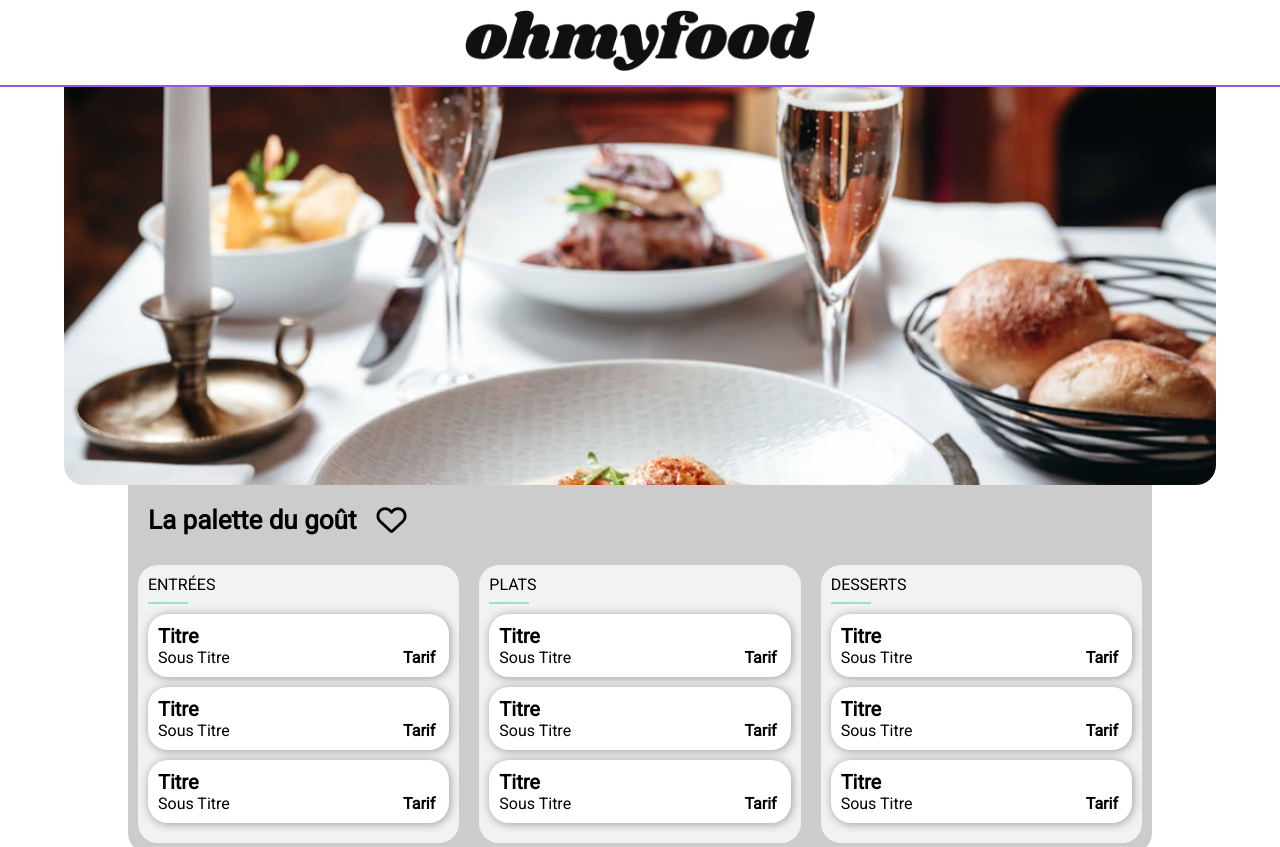
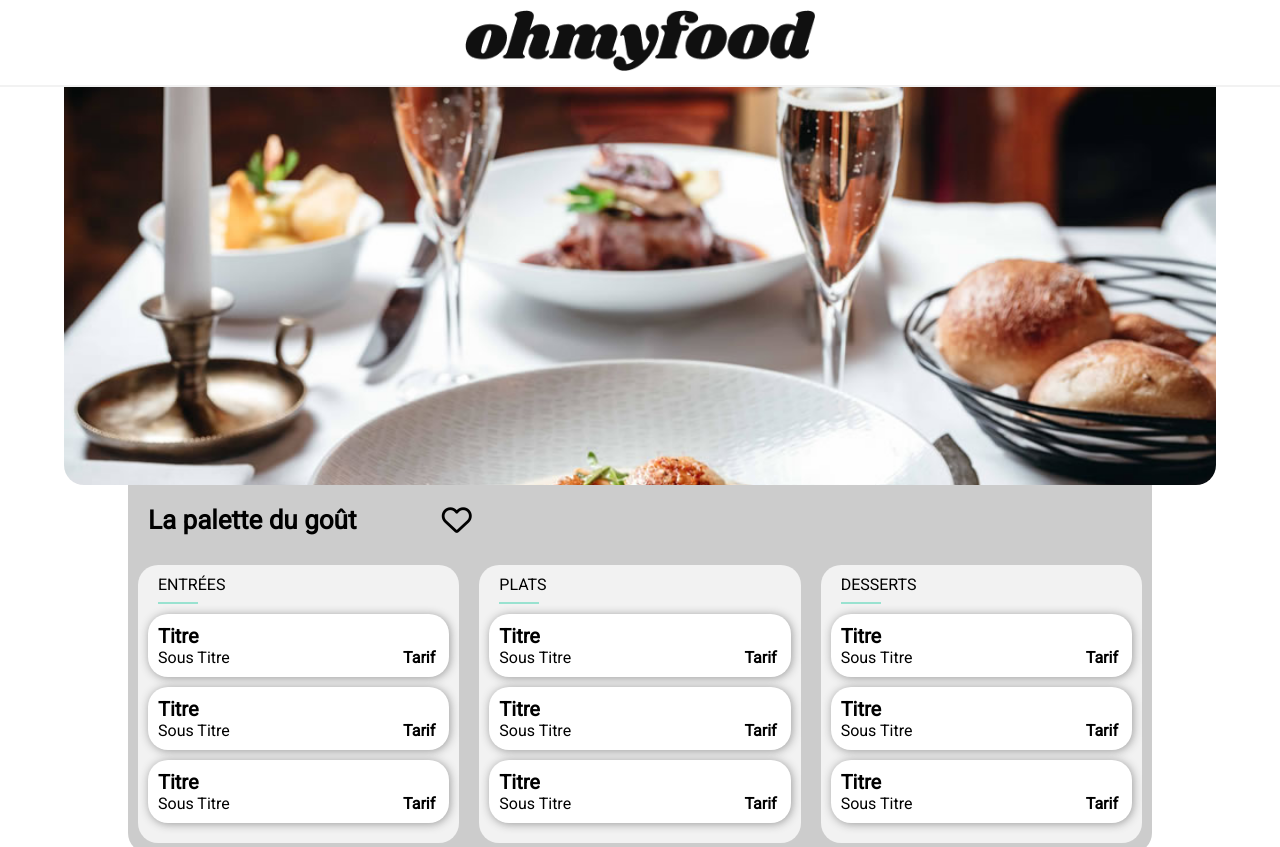
Before and after one commit to CyD21/Ohmyfood, a website: page menu01.html in a window 1280 px wide. Shown: the top 847 px of the page. Drawn offline with Linux system fonts and the light colour scheme.

Commit message:
réglage final btn-heart

```diff
--- a/menu01.html
+++ b/menu01.html
@@ -29,7 +29,10 @@
     <div class="grid">
       <div class="grid__title">
         <h1>La palette du goût</h1>
-        <i class="far fa-heart"></i>
+        <div class="card__footheart btnheart">
+          <i class="far fa-heart btnheart__off"></i>
+          <i class="fas fa-heart btnheart__on"></i>
+        </div>
     </div>
 <!--==========================================-->
 <!-- MENU DES ENTREES -->
--- a/sass/pages/_menu.scss
+++ b/sass/pages/_menu.scss
@@ -21,13 +21,9 @@
     grid-column-start: 1;
     grid-row-end: 2;
     grid-column-end: 4;
-    & i {
-      padding: 0px 20px;
-      font-size: 30px;
-    }
     & h1 {
       margin: 0px;
-      padding: 0px;
+
     }
   }
   &__entree {
@@ -71,7 +67,7 @@
   width: 100%;
   height: 400px;
   margin: 0px auto;
-  border-top: 2px solid $primary-color;
+  border-top: 2px solid $bg-gray;
   & img {
     width: 90%;
     height: 100%;
--- a/sass/utils/_mixins.scss
+++ b/sass/utils/_mixins.scss
@@ -14,6 +14,7 @@
     position: relative;
     text-transform: uppercase;
     margin-bottom: 20px;
+    padding-left: 10px;
     hr {
         position: absolute;
         display: flex;
```
Also changed, not shown: public/css/style.css, 1 other file.
